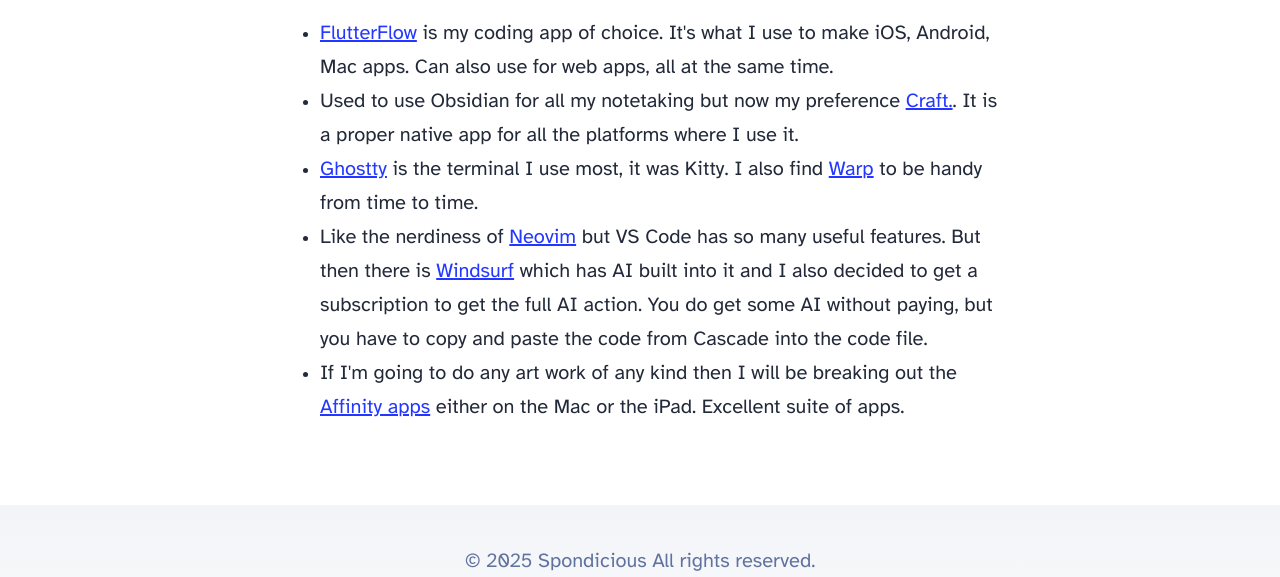
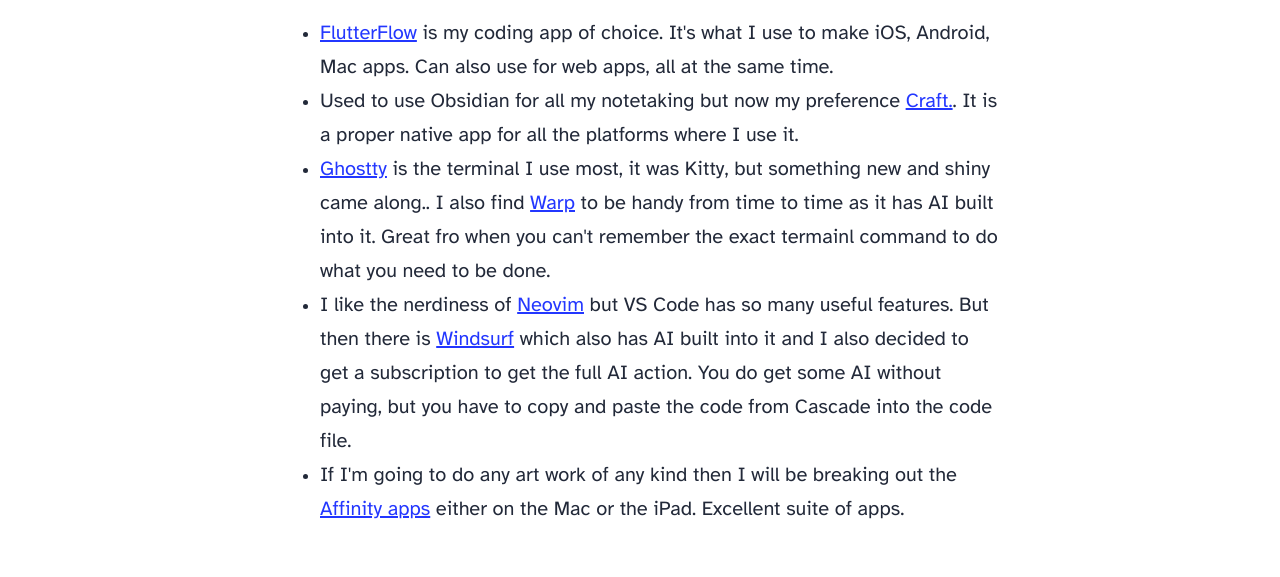
Before and after one commit to Spondycode/spondicious.com, an Astro site: page / in a window 1280 px wide. Shown: the part 893-1470 px from the top of the page. Built offline with nearby package versions, Linux system fonts and the light colour scheme; Astro itself is replaced by a stand-in of ours.

Commit message:
changes to the index page.

```diff
--- a/src/pages/index.astro
+++ b/src/pages/index.astro
@@ -34,8 +34,8 @@
 			<ul>
 				<li><a href="/blog/flutterflow">FlutterFlow</a> is my coding app of choice. It's what I use to make iOS, Android, Mac apps. Can also use for web apps, all at the same time.</li>
 <li>Used to use Obsidian for all my notetaking but now my preference <a href="/blog/craft">Craft.</a>. It is a proper native app for all the platforms where I use it.</li>
-				<li><a href="/blog/kitty">Ghostty</a> is the terminal I use most, it was Kitty. I also find <a href="/blog/vsconeovim">Warp</a> to be handy from time to time.</liv>
-        <li>Like the nerdiness of <a href="/blog/vsconeovim">Neovim</a> but VS Code has so many useful features. But then there is <a href="/blog/windsurf_gemini_2_flash">Windsurf</a> which has AI built into it and I also decided to get a subscription to get the full AI action. You do get some AI without paying, but you have to copy and paste the code from Cascade into the code file.</li>
+        <li><a href="/blog/kitty">Ghostty</a> is the terminal I use most, it was Kitty, but something new and shiny came along.. I also find <a href="/blog/vsconeovim">Warp</a> to be handy from time to time as it has AI built into it. Great fro when you can't remember the exact termainl command to do what you need to be done.</liv>
+        <li>I like the nerdiness of <a href="/blog/vsconeovim">Neovim</a> but VS Code has so many useful features. But then there is <a href="/blog/windsurf_gemini_2_flash">Windsurf</a> which also has AI built into it and I also decided to get a subscription to get the full AI action. You do get some AI without paying, but you have to copy and paste the code from Cascade into the code file.</li>
 				<li>If I'm going to do any art work of any kind then I will be breaking out the <a href="/blog/affinity">Affinity apps</a> either on the Mac or the iPad. Excellent suite of apps.</li>
 			</ul>
 
```
